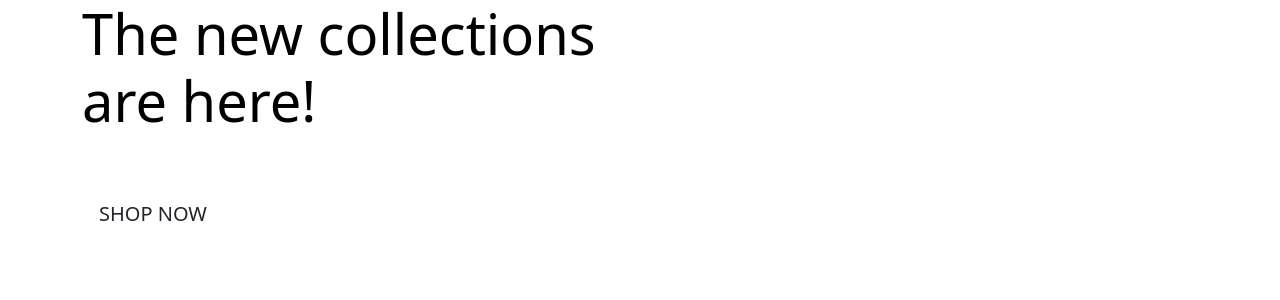
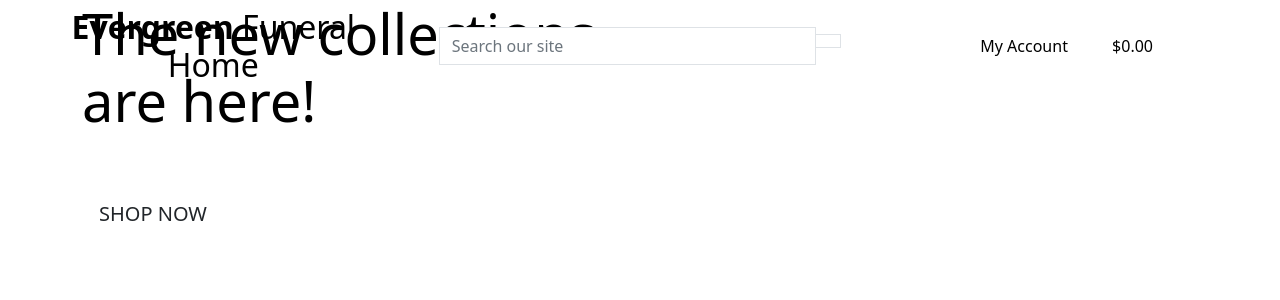
Before and after one commit to phoebeireland/codeinstitutemilestoneproject4, a Django app: page / in a window 1280 px wide. Shown: the top 300 px of the page. Run offline with Django 3.2, Linux system fonts and the light colour scheme.

Commit message:
added main page header

```diff
--- a/templates/base.html
+++ b/templates/base.html
@@ -2,6 +2,7 @@
 
 <!doctype html>
 <html lang="en">
+
 <head>
 
     {% block meta %}
@@ -14,14 +15,17 @@
     {% endblock %}
 
     {% block corecss %}
-        <link href="https://cdn.jsdelivr.net/npm/bootstrap@5.1.3/dist/css/bootstrap.min.css" rel="stylesheet" integrity="sha384-1BmE4kWBq78iYhFldvKuhfTAU6auU8tT94WrHftjDbrCEXSU1oBoqyl2QvZ6jIW3" crossorigin="anonymous">
+    <link href="https://cdn.jsdelivr.net/npm/bootstrap@5.1.3/dist/css/bootstrap.min.css" rel="stylesheet"
+        integrity="sha384-1BmE4kWBq78iYhFldvKuhfTAU6auU8tT94WrHftjDbrCEXSU1oBoqyl2QvZ6jIW3" crossorigin="anonymous">
     {% endblock %}
 
     {% block extra_css %}
     {% endblock %}
 
     {% block corejs %}
-        <script src="https://cdn.jsdelivr.net/npm/bootstrap@5.1.3/dist/js/bootstrap.bundle.min.js" integrity="sha384-ka7Sk0Gln4gmtz2MlQnikT1wXgYsOg+OMhuP+IlRH9sENBO0LRn5q+8nbTov4+1p" crossorigin="anonymous"></script>
+    <script src="https://cdn.jsdelivr.net/npm/bootstrap@5.1.3/dist/js/bootstrap.bundle.min.js"
+        integrity="sha384-ka7Sk0Gln4gmtz2MlQnikT1wXgYsOg+OMhuP+IlRH9sENBO0LRn5q+8nbTov4+1p"
+        crossorigin="anonymous"></script>
     {% endblock%}
 
     {% block extra_js %}
@@ -29,8 +33,70 @@
 
     <title>Evergreen Funeral Home {% block extra_title %}{% endblock %} </title>
 </head>
+
 <body>
-      <header class="container-fluid fixed-top"></header>
+    <header class="container-fluid fixed-top">
+        <div class="row">
+            <div class="col-12 col-lg-4 my-auto py-1 py-lg-0 text-center text-lg-left">
+                <a href="{% url 'home' %}" class="nav-link main-logo-link">
+                    <h2 class="logo-font text-black my-0"><strong>Evergreen</strong> Funeral Home</h2>
+                </a>
+            </div>
+            <div class="col-12 col-lg-4 my-auto py-1 py-lg-0">
+                <form method="GET" action="">
+                    <div class="input-group w-100">
+                        <input class="form-control border border-black rounded-0" type="text" name="q"
+                            placeholder="Search our site">
+                        <div class="input-group-append">
+                            <button class="form-control btn btn-black border border-black rounded-0" type="submit">
+                                <span class="icon">
+                                    <i class="fas fa-search"></i>
+                                </span>
+                            </button>
+                        </div>
+                    </div>
+                </form>
+            </div>
+            <div class="col-12 col-lg-4 my-auto py-1 py-lg-0">
+                <ul class="list-inline list-unstyled text-center text-lg-right my-0">
+                    <li class="list-inline-item dropdown">
+                        <a class="text-black nav-link" href="#" id="user-options" data-toggle="dropdown" aria-haspopup="true" aria-expanded="false">
+                            <div class="text-center">
+                                <div><i class="fas fa-user fa-lg"></i></div>
+                                <p class="my-0">My Account</p>
+                            </div>
+                        </a>
+                        <div class="dropdown-menu border-0" aria-labelledby="user-options">
+                            {% if request.user.is_authenticated %}
+                                {% if request.user.is_superuser %}
+                                    <a href="{% url 'add_product' %}" class="dropdown-item">Product Management</a>
+                                {% endif %}
+                                <a href="{% url 'profile' %}" class="dropdown-item">My Profile</a>
+                                <a href="{% url 'account_logout' %}" class="dropdown-item">Logout</a>
+                            {% else %}
+                                <a href="{% url 'account_signup' %}" class="dropdown-item">Register</a>
+                                <a href="{% url 'account_login' %}" class="dropdown-item">Login</a>
+                            {% endif %}
+                        </div>
+                    </li>
+                    <li class="list-inline-item">
+                        <a class="{% if grand_total %}text-info font-weight-bold{% else %}text-black{% endif %} nav-link" href="{% url 'view_bag' %}">
+                            <div class="text-center">
+                                <div><i class="fas fa-shopping-bag fa-lg"></i></div>
+                                <p class="my-0">
+                                    {% if grand_total %}
+                                        ${{ grand_total|floatformat:2 }}
+                                    {% else %}
+                                        $0.00
+                                    {% endif %}
+                                </p>
+                            </div>
+                        </a>
+                    </li>
+                </ul>
+            </div>
+        </div>
+    </header>
 
     {% if messages %}
     <div class="message-container"></div>
@@ -48,4 +114,5 @@
 
 
 </body>
+
 </html>
```
Lines whose indentation alone changed are shown as unchanged.
